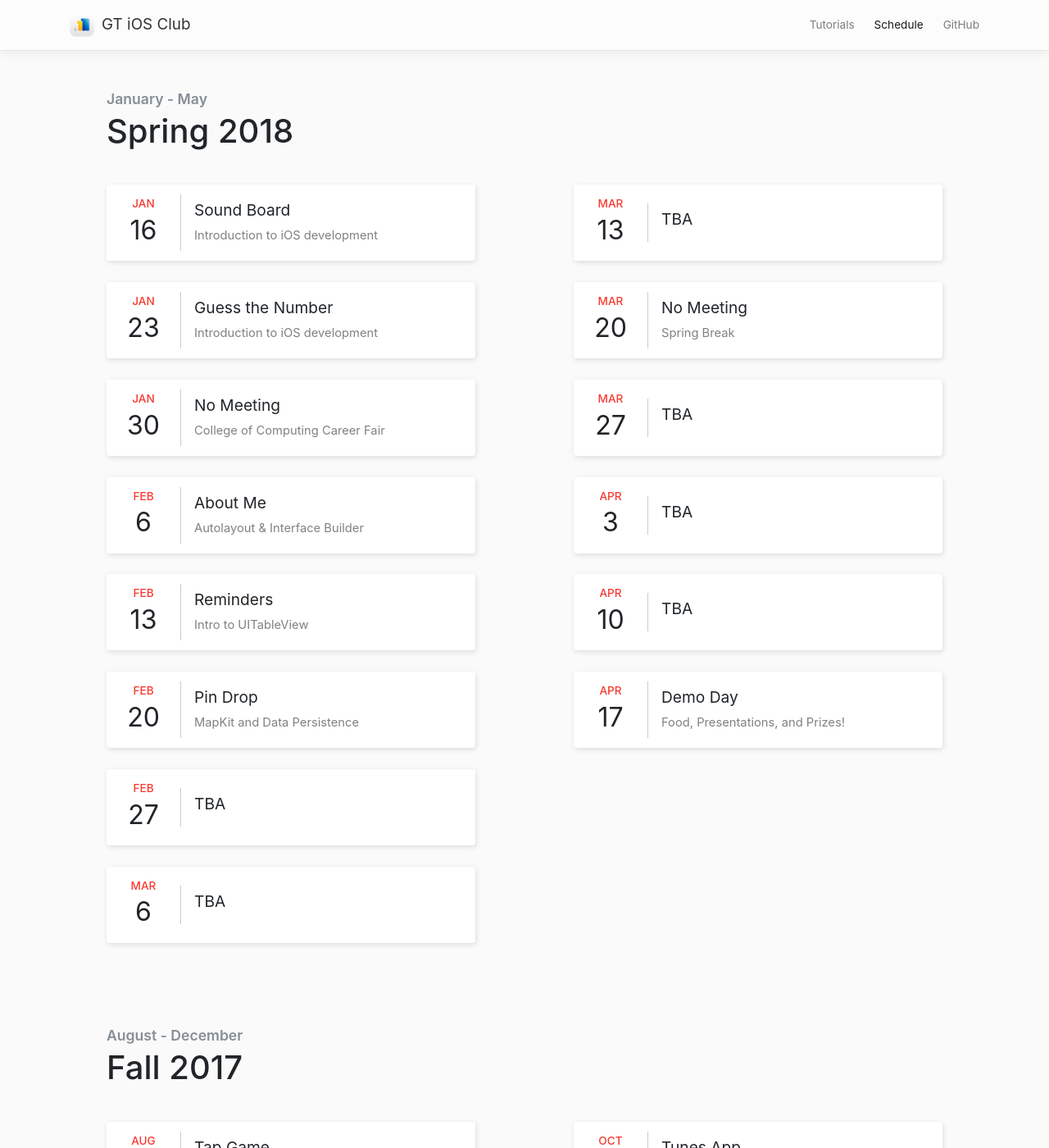
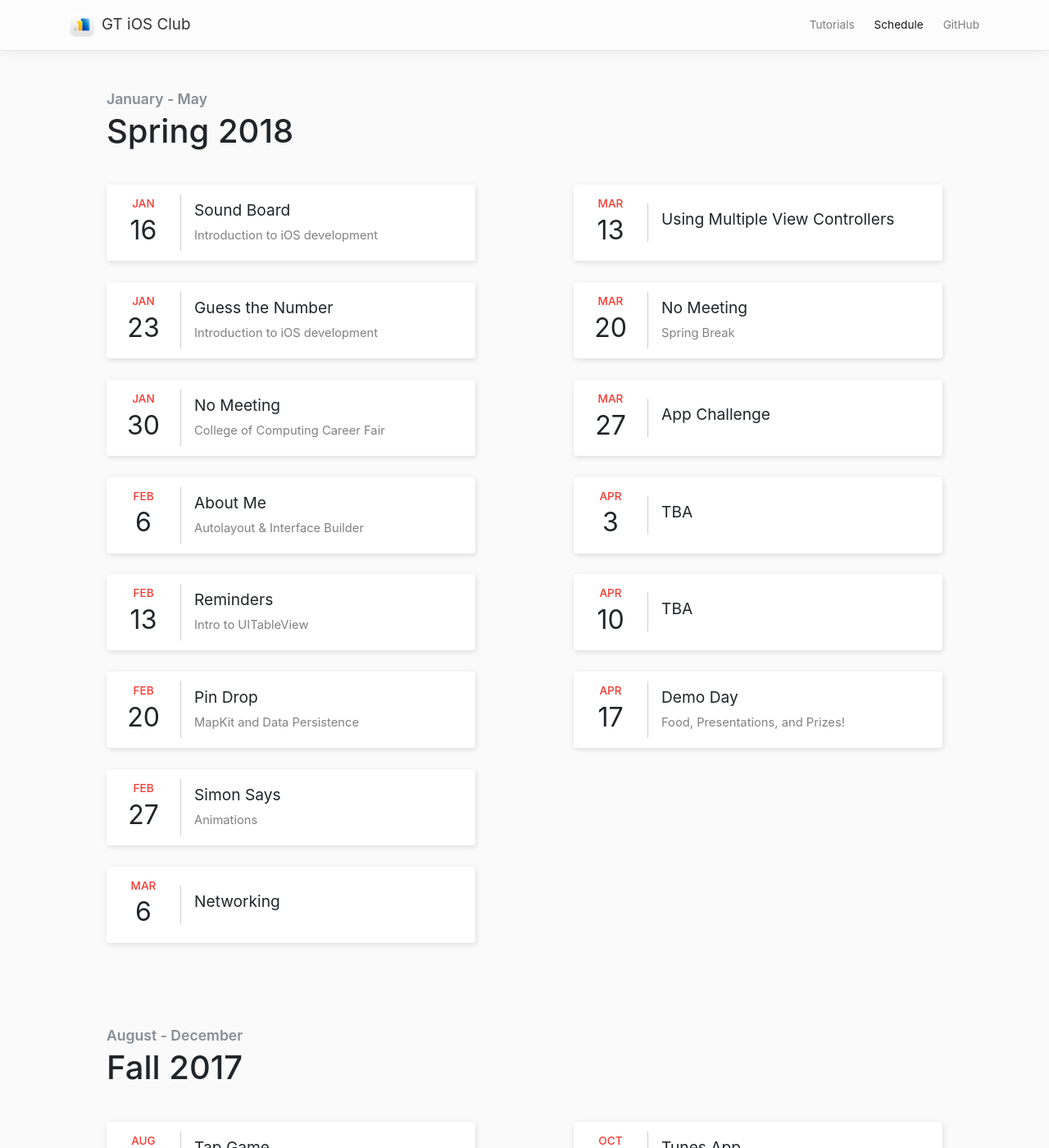
Before and after one commit to gtiosclub/gtios.club, a Jekyll site: the page built from schedule.md, in a window 1280 px wide and 1400 px high. Shown: the whole window at 82% size. Built offline with Jekyll 4.4.1, drawn with Linux system fonts in a browser that asks for light colours; nearby versions of some CDN libraries; comment, search, counter and statistics services are not loaded.

Commit message:
Update current-schedule.json

```diff
--- a/_data/schedules/current-schedule.json
+++ b/_data/schedules/current-schedule.json
@@ -40,19 +40,19 @@
         {
             "month": 2,
             "day": 27,
-            "subject": "TBA",
-            "description": ""
+            "subject": "Simon Says",
+            "description": "Animations"
         },
         {
             "month": 3,
             "day": 6,
-            "subject": "TBA",
+            "subject": "Networking",
             "description": ""
         },
         {
             "month": 3,
             "day": 13,
-            "subject": "TBA",
+            "subject": "Using Multiple View Controllers",
             "description": ""
         },
         {
@@ -64,7 +64,7 @@
         {
             "month": 3,
             "day": 27,
-            "subject": "TBA",
+            "subject": "App Challenge",
             "description": ""
         },
         {
```
